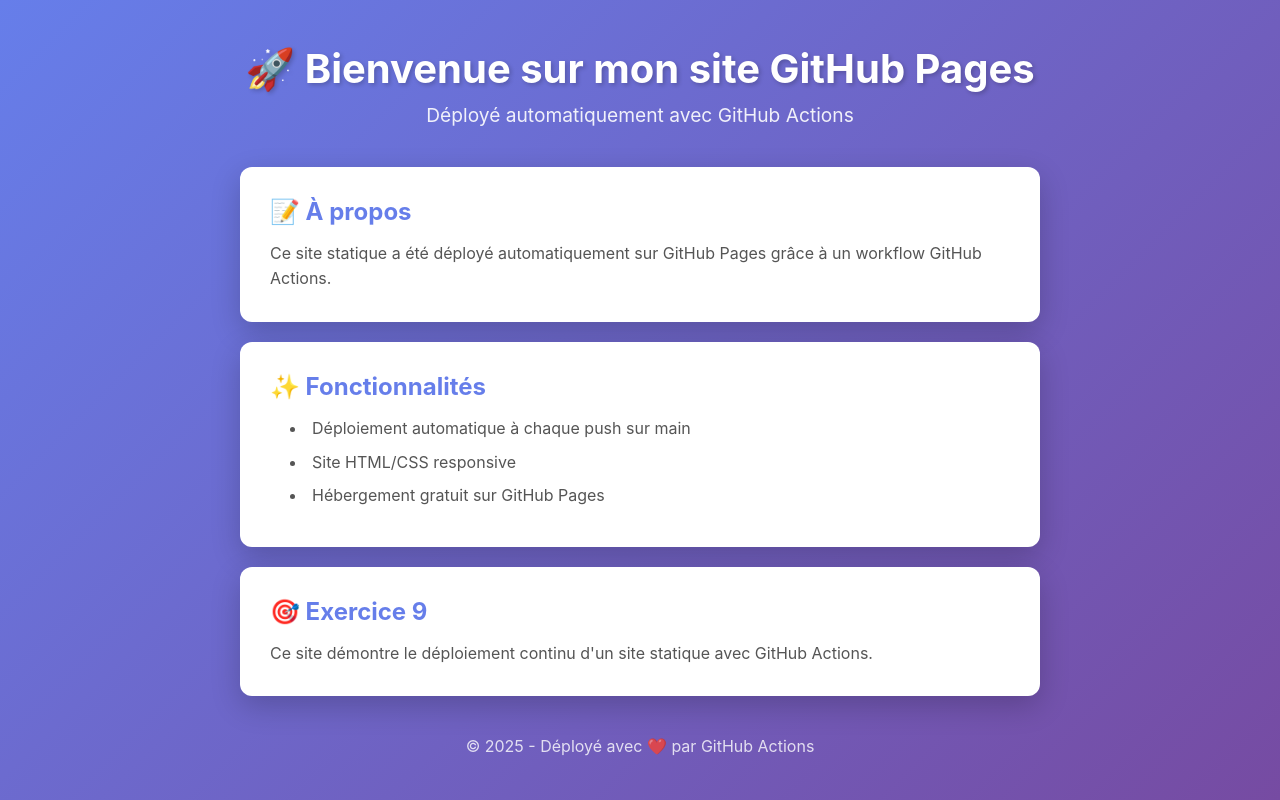
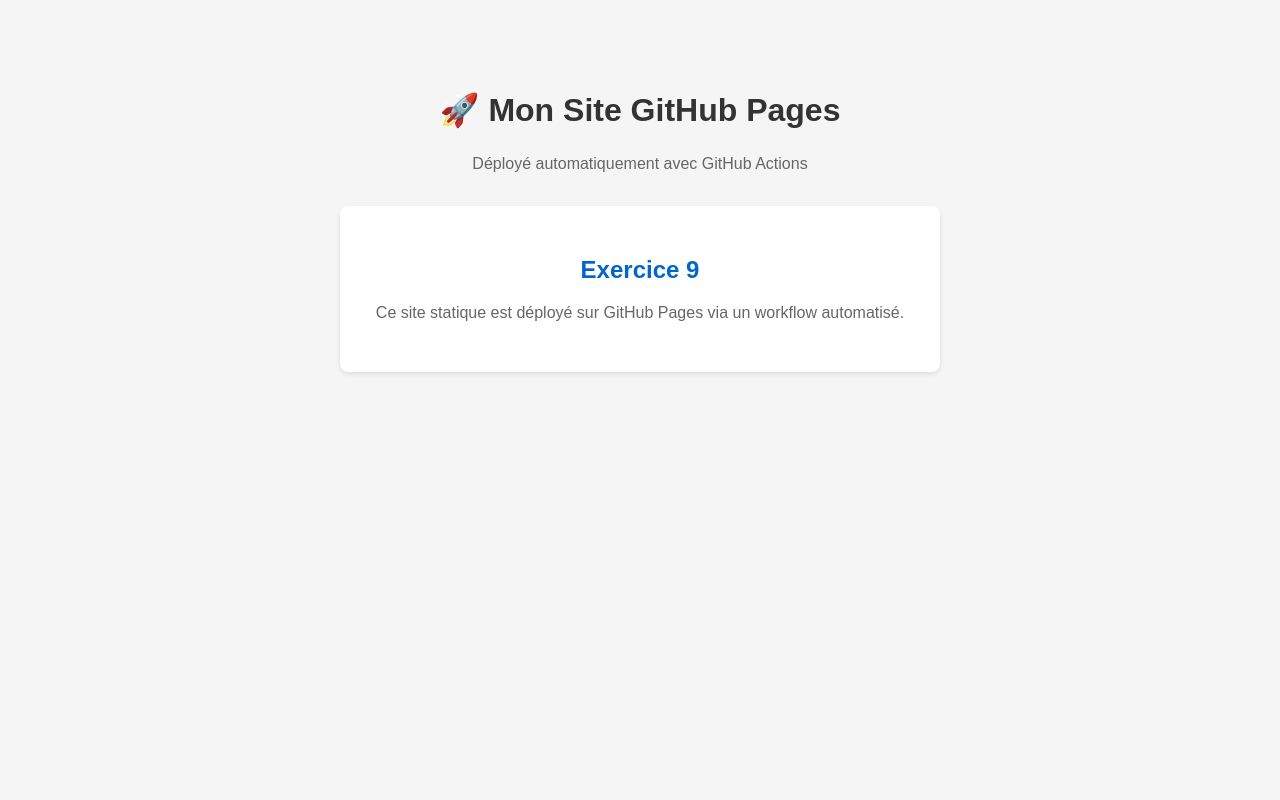
Before and after one commit to GarRomm/GithubAction, a website: page public/index.html in a window 1280 px wide. Drawn offline with Linux system fonts and the light colour scheme.

Commit message:
Simplify HTML/CSS for GitHub Pages site

```diff
--- a/public/index.html
+++ b/public/index.html
@@ -3,40 +3,16 @@
 <head>
     <meta charset="UTF-8">
     <meta name="viewport" content="width=device-width, initial-scale=1.0">
-    <title>GitHub Actions - Exercice 9</title>
+    <title>GitHub Actions Demo</title>
     <link rel="stylesheet" href="style.css">
 </head>
 <body>
-    <div class="container">
-        <header>
-            <h1>🚀 Bienvenue sur mon site GitHub Pages</h1>
-            <p class="subtitle">Déployé automatiquement avec GitHub Actions</p>
-        </header>
+    <h1>🚀 Mon Site GitHub Pages</h1>
+    <p>Déployé automatiquement avec GitHub Actions</p>
 
-        <main>
-            <section class="card">
-                <h2>📝 À propos</h2>
-                <p>Ce site statique a été déployé automatiquement sur GitHub Pages grâce à un workflow GitHub Actions.</p>
-            </section>
-
-            <section class="card">
-                <h2>✨ Fonctionnalités</h2>
-                <ul>
-                    <li>Déploiement automatique à chaque push sur main</li>
-                    <li>Site HTML/CSS responsive</li>
-                    <li>Hébergement gratuit sur GitHub Pages</li>
-                </ul>
-            </section>
-
-            <section class="card">
-                <h2>🎯 Exercice 9</h2>
-                <p>Ce site démontre le déploiement continu d'un site statique avec GitHub Actions.</p>
-            </section>
-        </main>
-
-        <footer>
-            <p>© 2025 - Déployé avec ❤️ par GitHub Actions</p>
-        </footer>
+    <div class="info">
+        <h2>Exercice 9</h2>
+        <p>Ce site statique est déployé sur GitHub Pages via un workflow automatisé.</p>
     </div>
 </body>
 </html>
--- a/public/style.css
+++ b/public/style.css
@@ -1,92 +1,31 @@
-* {
-    margin: 0;
-    padding: 0;
-    box-sizing: border-box;
-}
-
 body {
-    font-family: -apple-system, BlinkMacSystemFont, 'Segoe UI', Roboto, Oxygen, Ubuntu, Cantarell, sans-serif;
-    background: linear-gradient(135deg, #667eea 0%, #764ba2 100%);
-    min-height: 100vh;
-    display: flex;
-    justify-content: center;
-    align-items: center;
+    font-family: Arial, sans-serif;
+    max-width: 600px;
+    margin: 50px auto;
     padding: 20px;
-}
-
-.container {
-    max-width: 800px;
-    width: 100%;
-}
-
-header {
     text-align: center;
-    color: white;
-    margin-bottom: 40px;
+    background-color: #f5f5f5;
 }
 
 h1 {
-    font-size: 2.5rem;
-    margin-bottom: 10px;
-    text-shadow: 2px 2px 4px rgba(0, 0, 0, 0.2);
+    color: #333;
+    font-size: 2rem;
 }
 
-.subtitle {
-    font-size: 1.2rem;
-    opacity: 0.9;
-}
-
-main {
-    display: flex;
-    flex-direction: column;
-    gap: 20px;
-}
-
-.card {
-    background: white;
-    border-radius: 12px;
-    padding: 30px;
-    box-shadow: 0 10px 30px rgba(0, 0, 0, 0.2);
-    transition: transform 0.3s ease;
-}
-
-.card:hover {
-    transform: translateY(-5px);
-}
-
-.card h2 {
-    color: #667eea;
-    margin-bottom: 15px;
-    font-size: 1.5rem;
-}
-
-.card p, .card ul {
-    color: #555;
+p {
+    color: #666;
     line-height: 1.6;
 }
 
-.card ul {
-    list-style-position: inside;
-    margin-left: 20px;
+.info {
+    background-color: white;
+    padding: 30px;
+    margin-top: 30px;
+    border-radius: 8px;
+    box-shadow: 0 2px 4px rgba(0,0,0,0.1);
 }
 
-.card li {
-    margin-bottom: 8px;
+.info h2 {
+    color: #0066cc;
+    margin-bottom: 15px;
 }
-
-footer {
-    text-align: center;
-    color: white;
-    margin-top: 40px;
-    opacity: 0.8;
-}
-
-@media (max-width: 600px) {
-    h1 {
-        font-size: 2rem;
-    }
-
-    .card {
-        padding: 20px;
-    }
-}
```
